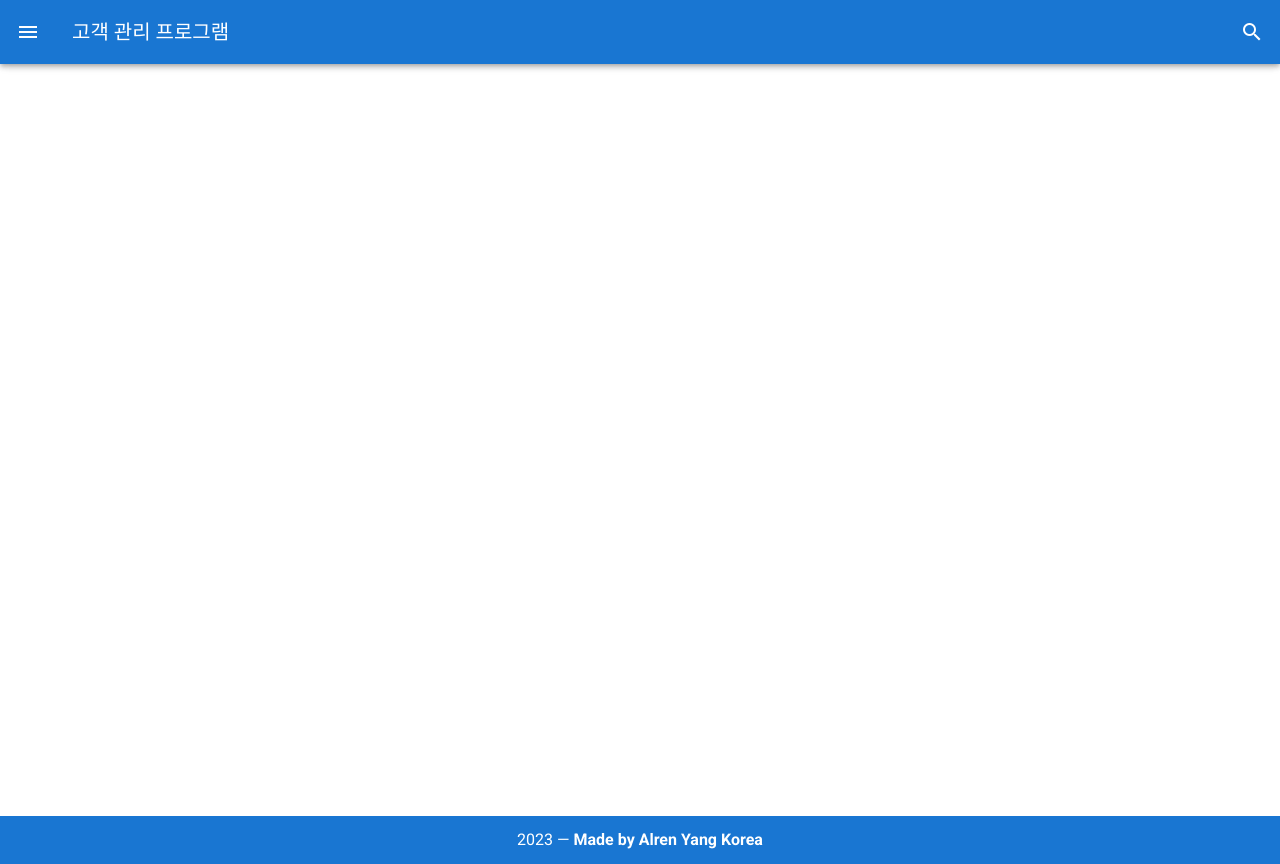
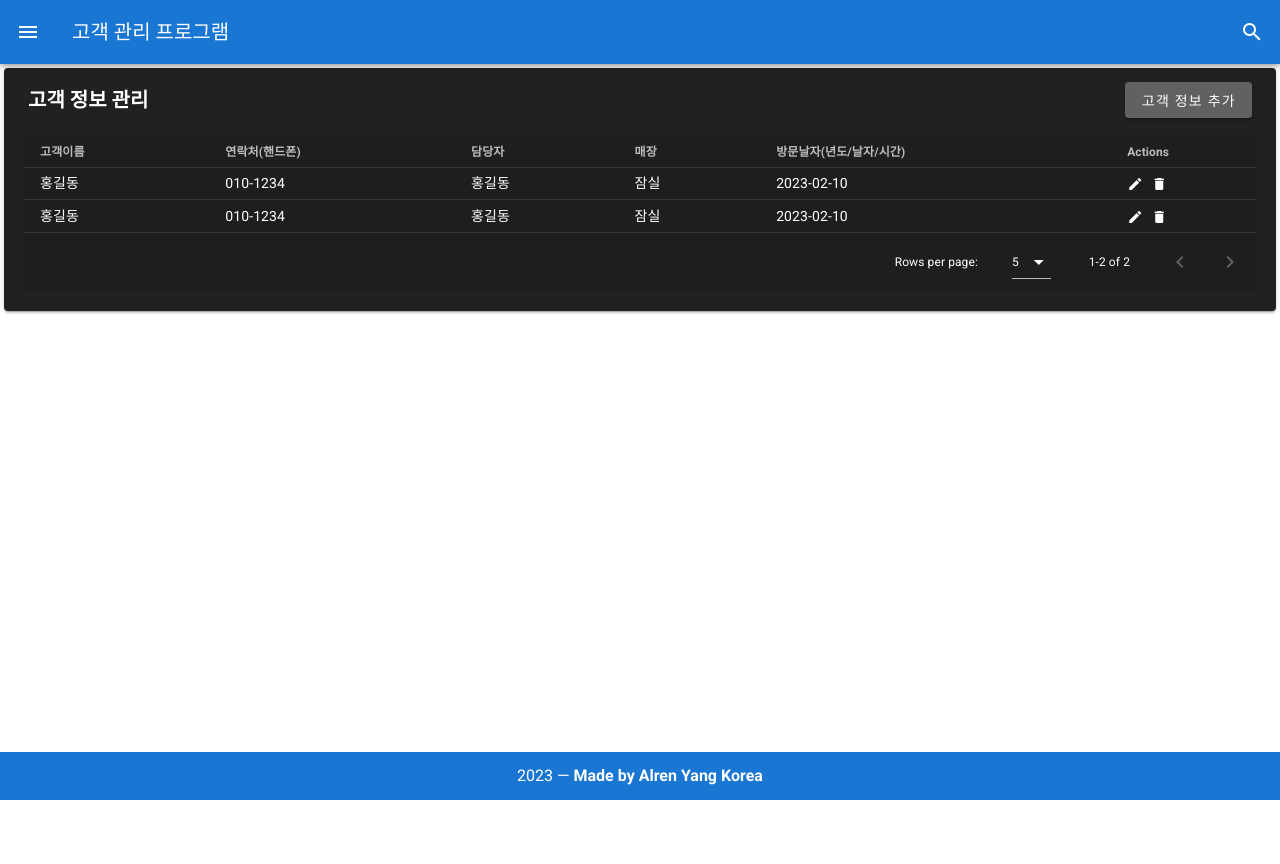
Before and after one commit to alrenyang/member_app, a Vue app in the folder mem_app/: page / in a window 1280 px wide. After the commit the page ends 800 px from the top, so only its background shows below. Built offline with nearby package versions, Linux system fonts and the light colour scheme.

Commit message:
firebase deploy

```diff
--- a/mem_app/src/components/HelloWorld.vue
+++ b/mem_app/src/components/HelloWorld.vue
@@ -1,7 +1,70 @@
 <template>
-  <v-app>
+  <div>
+    <v-container fluid class="pa-md-1">
+      <v-row>
+        <v-col>
+          <v-card color="grey darken-4" class="pa-md-1">
+            <v-toolbar dense flat color="grey darken-4" class="pa-1" dark>
+              <v-toolbar-title class="font-weight-black">고객 정보 관리</v-toolbar-title>
+              <v-spacer></v-spacer>
+              <v-btn color="grey darken-2" dark @click="dialogOpen(Edit_Save_Flag=true)">
+              고객 정보 추가
+              </v-btn>
+            </v-toolbar>
+            <v-card-text>
+              <v-data-table :headers="headers" :items-per-page="5" :items= "items" dark dense >
+                <template v-slot:item.date="{ item }">
+                  <span>{{ item.date }}</span>
+                </template>
+                <template v-slot:item.actions="{ item }">
+                  <v-icon small class="mr-2" @click="dialogOpen(item, Edit_Save_Flag=false)">
+                    mdi-pencil
+                  </v-icon>
+                  <v-icon small @click="dialogDelOpen(item)">
+                    mdi-delete
+                  </v-icon>
+                </template>
+              </v-data-table>
+            </v-card-text>
+          </v-card>
+        </v-col>
+      </v-row>
 
-  </v-app>
+      <v-dialog v-model="dialogFlag" max-width="500px">
+        <v-card dark color="blue-grey darken-3">
+          <v-card-text>
+            <v-container>
+              <v-card-title  class="font-weight-black text-h3 px-1">{{ formTitle }}</v-card-title>
+                <v-row>
+                  <v-col cols="12" sm="6" md="4">
+                  <v-text-field :rules="rules" dark v-model="defaultItem.Name" label="고객이름"> </v-text-field>
+                  </v-col>
+                  <v-col cols="12" sm="6" md="4">
+                    <v-text-field dark v-model="defaultItem.Number"  label="연락처(핸드폰)"> </v-text-field>
+                  </v-col>
+                  <v-col cols="12" sm="6" md="4">
+                    <v-text-field dark v-model="defaultItem.Contact"  label="담당자"> </v-text-field>
+                  </v-col>
+                  <v-col cols="12" sm="6" md="4">
+                    <v-text-field dark v-model="defaultItem.Store"  label="매장"> </v-text-field>
+                  </v-col>
+                  <v-col cols="12" sm="6" md="4">
+                    <v-text-field dark v-model="defaultItem.Date" :disabled = false label="방문날자(년도/날자/시간)"> </v-text-field>
+                  </v-col>
+                </v-row>
+                <v-card-actions>
+                  <v-spacer></v-spacer>
+                  <v-btn color="blue-grey lighten-1" dark @click="dialog_Save">저장</v-btn>
+                  <v-btn color="blue-grey lighten-1" dark @click="dialog_Coles">취소</v-btn>
+                </v-card-actions>
+
+            </v-container>
+          </v-card-text>
+        </v-card>
+      </v-dialog>
+
+    </v-container>
+  </div>
 </template>
 
 <script>
@@ -9,56 +72,97 @@
     name: 'HelloWorld',
 
     data: () => ({
-      ecosystem: [
+      dialogFlag: false,
+      Edit_Save_Flag: false,
+      Edit_Save_Flag: false,
+      dialogTitle: '고객 정보 등록',
+
+      rules: [
+        value => !!value || 'Required.',
+        value => (value && value.length >= 1) || 'Min 3 characters',
+      ],
+
+      headers:[
         {
-          text: 'vuetify-loader',
-          href: 'https://github.com/vuetifyjs/vuetify-loader',
+          text: '고객이름',
+          align: 'start',
+          sortable: true,
+          value: 'Name',
+        },
+        { text: '연락처(핸드폰)', value: 'Number' },
+        { text: '담당자', value: 'Contact' },
+        { text: '매장', value: 'Store' },
+        { text: '방문날자(년도/날자/시간)', value: 'Date' },
+        { text: 'Actions', value: 'actions', sortable: false },
+      ],
+      items:[
+        {
+          Name: '홍길동',
+          Number:'010-1234',
+          Contact: '홍길동',
+          Store: '잠실',
+          Date: '2023-02-10'
         },
         {
-          text: 'github',
-          href: 'https://github.com/vuetifyjs/vuetify',
+          Name: '홍길동',
+          Number:'010-1234',
+          Contact: '홍길동',
+          Store: '잠실',
+          Date: '2023-02-10'
         },
-        {
-          text: 'awesome-vuetify',
-          href: 'https://github.com/vuetifyjs/awesome-vuetify',
-        },
+
       ],
-      importantLinks: [
-        {
-          text: 'Documentation',
-          href: 'https://vuetifyjs.com',
-        },
-        {
-          text: 'Chat',
-          href: 'https://community.vuetifyjs.com',
-        },
-        {
-          text: 'Made with Vuetify',
-          href: 'https://madewithvuejs.com/vuetify',
-        },
-        {
-          text: 'Twitter',
-          href: 'https://twitter.com/vuetifyjs',
-        },
-        {
-          text: 'Articles',
-          href: 'https://medium.com/vuetify',
-        },
-      ],
-      whatsNext: [
-        {
-          text: 'Explore components',
-          href: 'https://vuetifyjs.com/components/api-explorer',
-        },
-        {
-          text: 'Select a layout',
-          href: 'https://vuetifyjs.com/getting-started/pre-made-layouts',
-        },
-        {
-          text: 'Frequently Asked Questions',
-          href: 'https://vuetifyjs.com/getting-started/frequently-asked-questions',
-        },
-      ],
+      selectitems:[],
+      defaultItem: {
+          Name: '',
+          Number:'',
+          Contact: '',
+          Store: '',
+          Date: ''
+      },
+      NullItem: {
+          Name: '',
+          Number:'',
+          Contact: '',
+          Store: '',
+          Date: ''
+      },
     }),
+    computed: {
+      formTitle () {
+        return this.dialogTitle
+      }
+    },
+    methods: {
+      dialogOpen(item, Edit_Save_Flag){
+        // this.defaultItem.date = this.$dayjs().format('YYYY-MM-DD HH:mm:ss')
+        if(Edit_Save_Flag==true){
+          this.dialogTitle='New Item'
+        }
+        if(Edit_Save_Flag==false){
+          this.defaultItem = item
+          this.dialogTitle='Edit Item'
+        }
+        this.dialogFlag = true
+      },
+      dialog_Coles(){
+        this.defaultItem = Object.assign({}, this.NullItem)
+        this.selectitems = Object.assign({}, this.NullItem)
+        this.dialogFlag = false
+        this.dialogDelete = false
+      },
+
+      dialog_Save(){
+        if(this.Edit_Save_Flag==true){
+          console.log(this.defaultItem)
+          this.defaultItem = Object.assign({}, this.NullItem)
+        }
+        if(this.Edit_Save_Flag==false){
+          this.defaultItem = Object.assign({}, this.NullItem)
+        }
+        this.dialogFlag = false
+      },
+
+    }
   }
 </script>
```
